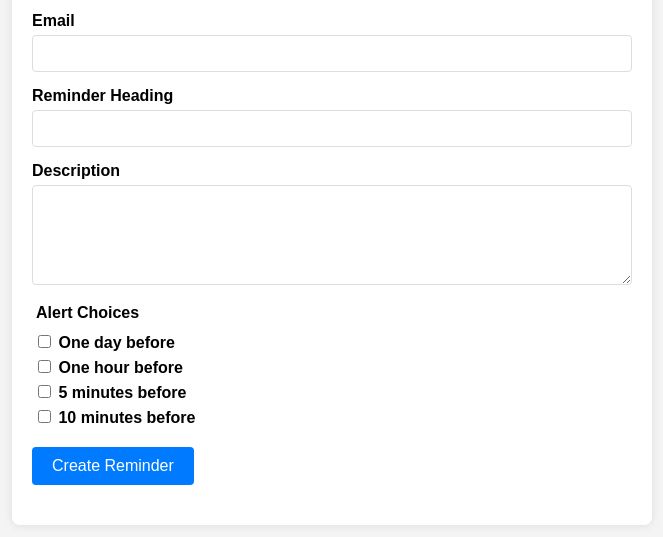
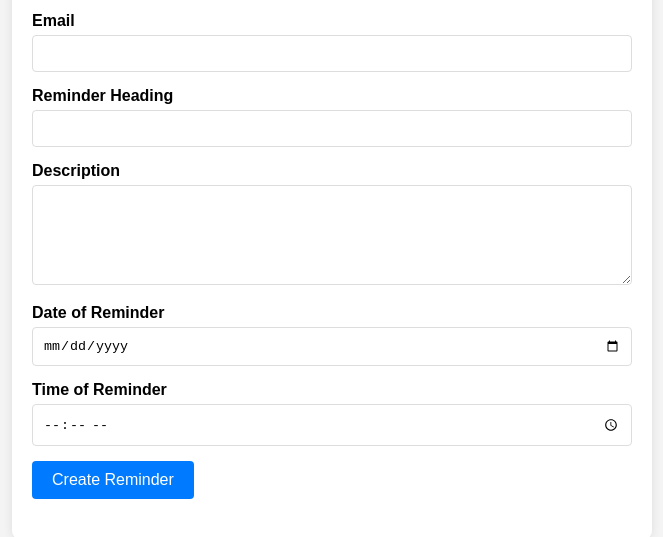
Before and after one commit to mmaisa1/Qr-reminder-project, a plain HTML site: page index.html in a window 1280 px wide. Shown: the part 167-704 px from the top of the page, without its empty margins (308-971 px from the left). Drawn offline with nearby package versions, Linux system fonts and the light colour scheme.

Commit message:
Updated form to include date and time, removed alert choices

```diff
--- a/index.html
+++ b/index.html
@@ -30,13 +30,15 @@
                 <textarea id="description" name="description" required></textarea>
             </div>
 
-            <fieldset class="form-group">
-                <legend>Alert Choices</legend>
-                <label><input type="checkbox" name="alerts" value="1 day before"> One day before</label>
-                <label><input type="checkbox" name="alerts" value="1 hour before"> One hour before</label>
-                <label><input type="checkbox" name="alerts" value="5 minutes before"> 5 minutes before</label>
-                <label><input type="checkbox" name="alerts" value="10 minutes before"> 10 minutes before</label>
-            </fieldset>
+            <div class="form-group">
+                <label for="date">Date of Reminder</label>
+                <input type="date" id="date" name="date" required>
+            </div>
+
+            <div class="form-group">
+                <label for="time">Time of Reminder</label>
+                <input type="time" id="time" name="time" required>
+            </div>
 
             <button type="submit">Create Reminder</button>
         </form>
--- a/styles.css
+++ b/styles.css
@@ -32,6 +32,8 @@ label {
 
 input[type="text"],
 input[type="email"],
+input[type="date"],
+input[type="time"],
 textarea {
     width: 100%;
     padding: 10px;
@@ -43,16 +45,6 @@ textarea {
 textarea {
     height: 100px;
     resize: vertical;
-}
-
-fieldset {
-    border: none;
-    padding: 0;
-}
-
-legend {
-    font-weight: bold;
-    margin-bottom: 10px;
 }
 
 button {
```
